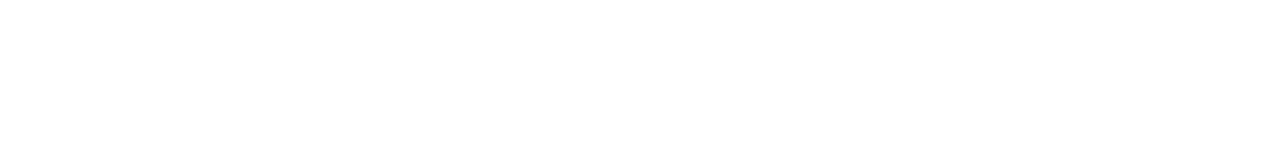
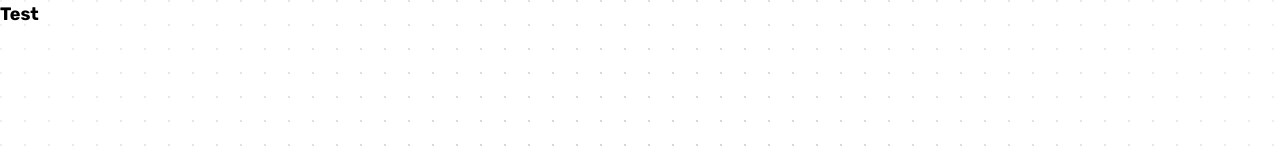
Before and after one commit to DominikKoniarz/nextjs-advanced-multiple-db-sessions, a Next.js app: page / in a window 1280 px wide. Shown: the top 160 px of the page. Built offline with nearby package versions, Linux system fonts and the light colour scheme.

Commit message:
Add dot pattern

```diff
--- a/src/app/page.tsx
+++ b/src/app/page.tsx
@@ -1,3 +1,20 @@
+import DotPattern from "@/components/magicui/dot-pattern";
+import { cn } from "@/lib/utils";
+
 export default function Home() {
-    return <main className="bg-background flex"></main>;
+    return (
+        <main className="relative flex h-full w-full flex-col">
+            <h1 className="text-lg font-bold">Test</h1>
+            <DotPattern
+                width={24}
+                height={24}
+                cx={1}
+                cy={1}
+                cr={1}
+                className={cn(
+                    "[mask-image:radial-gradient(1000px_circle_at_center,#efeff0,transparent)]",
+                )}
+            />
+        </main>
+    );
 }
--- /dev/null
+++ b/src/components/magicui/dot-pattern.tsx
@@ -0,0 +1,56 @@
+import { useId } from "react";
+
+import { cn } from "@/lib/utils";
+
+interface DotPatternProps {
+  width?: any;
+  height?: any;
+  x?: any;
+  y?: any;
+  cx?: any;
+  cy?: any;
+  cr?: any;
+  className?: string;
+  [key: string]: any;
+}
+export function DotPattern({
+  width = 16,
+  height = 16,
+  x = 0,
+  y = 0,
+  cx = 1,
+  cy = 1,
+  cr = 1,
+  className,
+  ...props
+}: DotPatternProps) {
+  const id = useId();
+
+  return (
+    <svg
+      aria-hidden="true"
+      className={cn(
+        "pointer-events-none absolute inset-0 h-full w-full fill-neutral-400/80",
+        className,
+      )}
+      {...props}
+    >
+      <defs>
+        <pattern
+          id={id}
+          width={width}
+          height={height}
+          patternUnits="userSpaceOnUse"
+          patternContentUnits="userSpaceOnUse"
+          x={x}
+          y={y}
+        >
+          <circle id="pattern-circle" cx={cx} cy={cy} r={cr} />
+        </pattern>
+      </defs>
+      <rect width="100%" height="100%" strokeWidth={0} fill={`url(#${id})`} />
+    </svg>
+  );
+}
+
+export default DotPattern;
--- /dev/null
+++ b/src/lib/utils.ts
@@ -0,0 +1,6 @@
+import { type ClassValue, clsx } from "clsx"
+import { twMerge } from "tailwind-merge"
+
+export function cn(...inputs: ClassValue[]) {
+  return twMerge(clsx(inputs))
+}
--- a/tailwind.config.ts
+++ b/tailwind.config.ts
@@ -1,12 +1,22 @@
 import type { Config } from "tailwindcss";
 
-const config: Config = {
+const config = {
+    darkMode: ["class"],
     content: [
-        "./src/pages/**/*.{js,ts,jsx,tsx,mdx}",
-        "./src/components/**/*.{js,ts,jsx,tsx,mdx}",
-        "./src/app/**/*.{js,ts,jsx,tsx,mdx}",
+        "./pages/**/*.{ts,tsx}",
+        "./components/**/*.{ts,tsx}",
+        "./app/**/*.{ts,tsx}",
+        "./src/**/*.{ts,tsx}",
     ],
+    prefix: "",
     theme: {
+        container: {
+            center: true,
+            padding: "2rem",
+            screens: {
+                "2xl": "1400px",
+            },
+        },
         extend: {
             colors: {
                 primary: "#635bff",
@@ -35,8 +45,23 @@
                 "warning-content": "#5b5b00",
                 "error-content": "#5b0000",
             },
+            keyframes: {
+                "accordion-down": {
+                    from: { height: "0" },
+                    to: { height: "var(--radix-accordion-content-height)" },
+                },
+                "accordion-up": {
+                    from: { height: "var(--radix-accordion-content-height)" },
+                    to: { height: "0" },
+                },
+            },
+            animation: {
+                "accordion-down": "accordion-down 0.2s ease-out",
+                "accordion-up": "accordion-up 0.2s ease-out",
+            },
         },
     },
-    plugins: [],
-};
+    plugins: [require("tailwindcss-animate")],
+} satisfies Config;
+
 export default config;
```
Also changed, not shown: package.json (+7 -1 lines), components.json (added), 1 other file (tests, documents, lock files or other folders).
